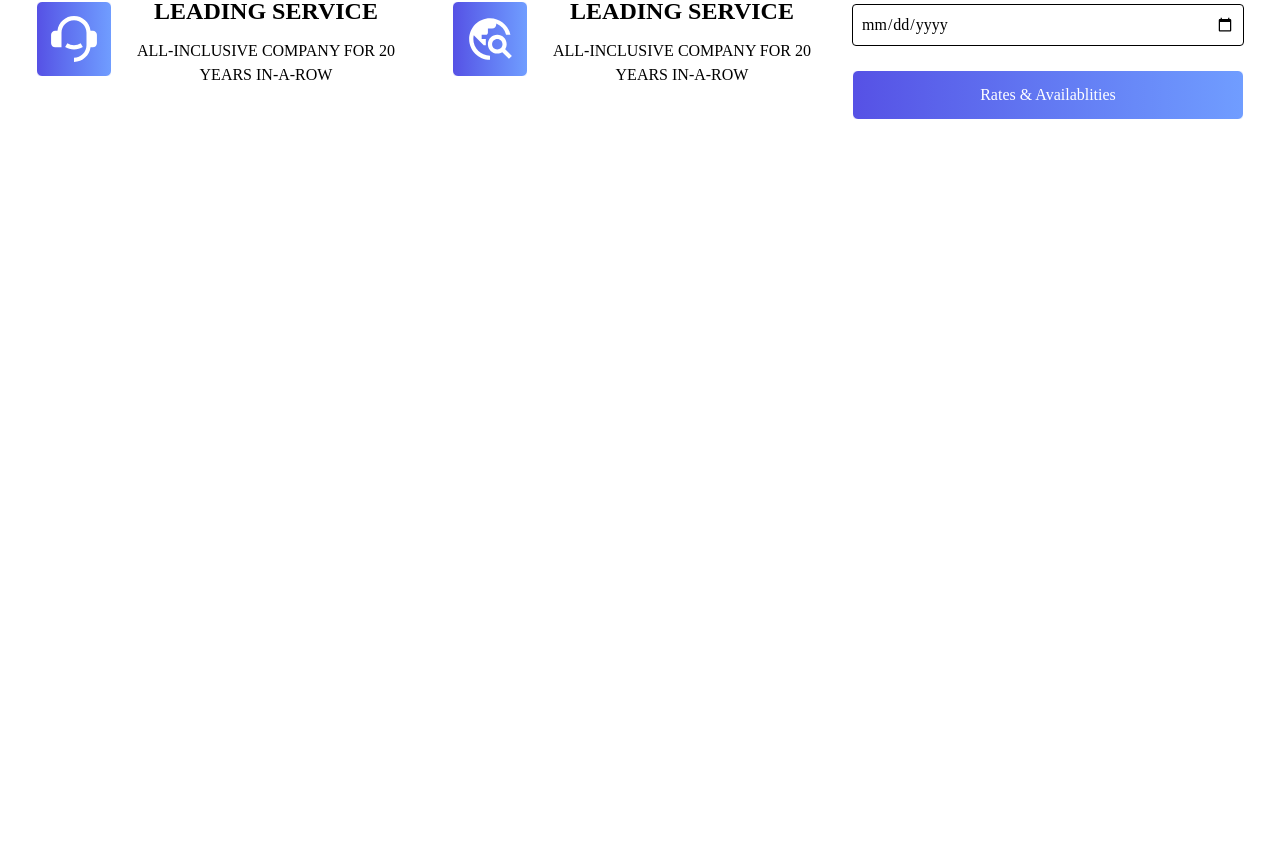
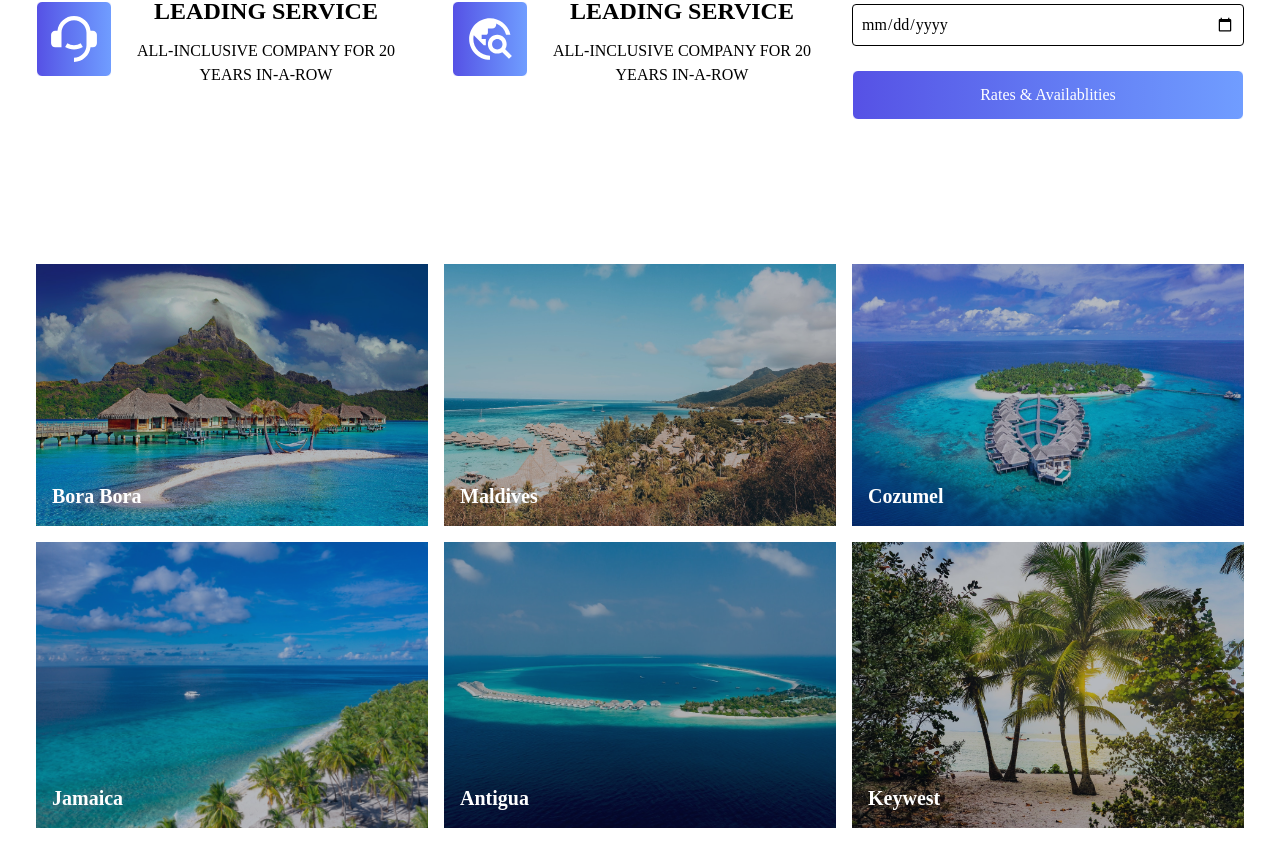
Before and after one commit to Shahnas-P/beaches-static-web, a React (Vite) app: page / in a window 1280 px wide. Shown: the part 1868-2734 px from the top of the page. Before the commit the page ends 2068 px from the top, so only its background shows below. Built offline with nearby package versions, Linux system fonts and the light colour scheme.

Commit message:
Build Selects Component

```diff
--- a/src/App.jsx
+++ b/src/App.jsx
@@ -4,6 +4,7 @@ import Destinations from './components/Destinations'
 import Hero from './components/Hero'
 import Navbar from './components/Navbar'
 import Search from './components/Search'
+import Selects from './components/Selects'
 function App() {
 
   return (
@@ -12,6 +13,7 @@ function App() {
        <Hero/>
     <Destinations/>
     <Search/>
+    <Selects/>
 
     </>
   )
--- /dev/null
+++ b/src/components/SelectCard.jsx
@@ -0,0 +1,15 @@
+import React from 'react'
+
+const SelectCard = ({bg,text}) => {
+  return (
+    <div className="relative">
+        <img className='w-full h-full object-cover' src={bg} alt="Image" />
+        <div className="absolute top-0 left-0 w-full h-full bg-gray-900/30">
+          <p className="left-4 bottom-4 absolute font-bold text-white text-xl ">  {text}</p>
+        </div>
+
+      </div>
+  )
+}
+
+export default SelectCard
--- /dev/null
+++ b/src/components/Selects.jsx
@@ -0,0 +1,25 @@
+import React from "react";
+import {
+  borabora,
+  borabora2,
+  maldives,
+  maldives2,
+  maldives3,
+  keywest,
+} from "../assets";
+import SelectCard from "./SelectCard";
+
+const Selects = () => {
+  return (
+    <section className="max-w-[1240px] mx-auto grid sm:grid-col-2 lg:grid-cols-3 py-16 px-4 gap-4">
+      <SelectCard bg={borabora} text="Bora Bora" />
+      <SelectCard bg={borabora2} text="Maldives" />{" "}
+      <SelectCard bg={maldives} text="Cozumel" />{" "}
+      <SelectCard bg={maldives2} text="Jamaica" />{" "}
+      <SelectCard bg={maldives3} text="Antigua" />{" "}
+      <SelectCard bg={keywest} text="Keywest" />
+    </section>
+  );
+};
+
+export default Selects;
```
